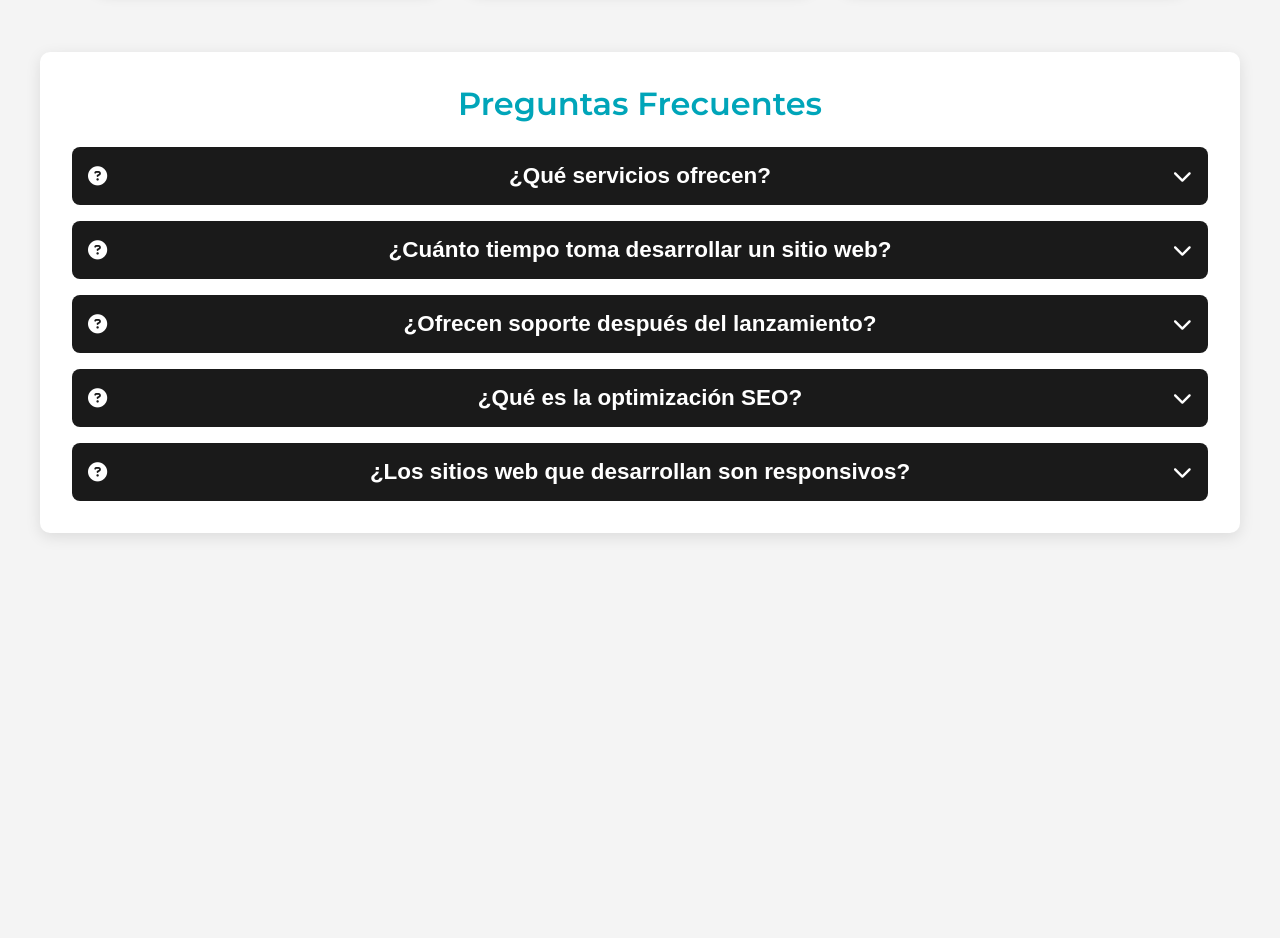
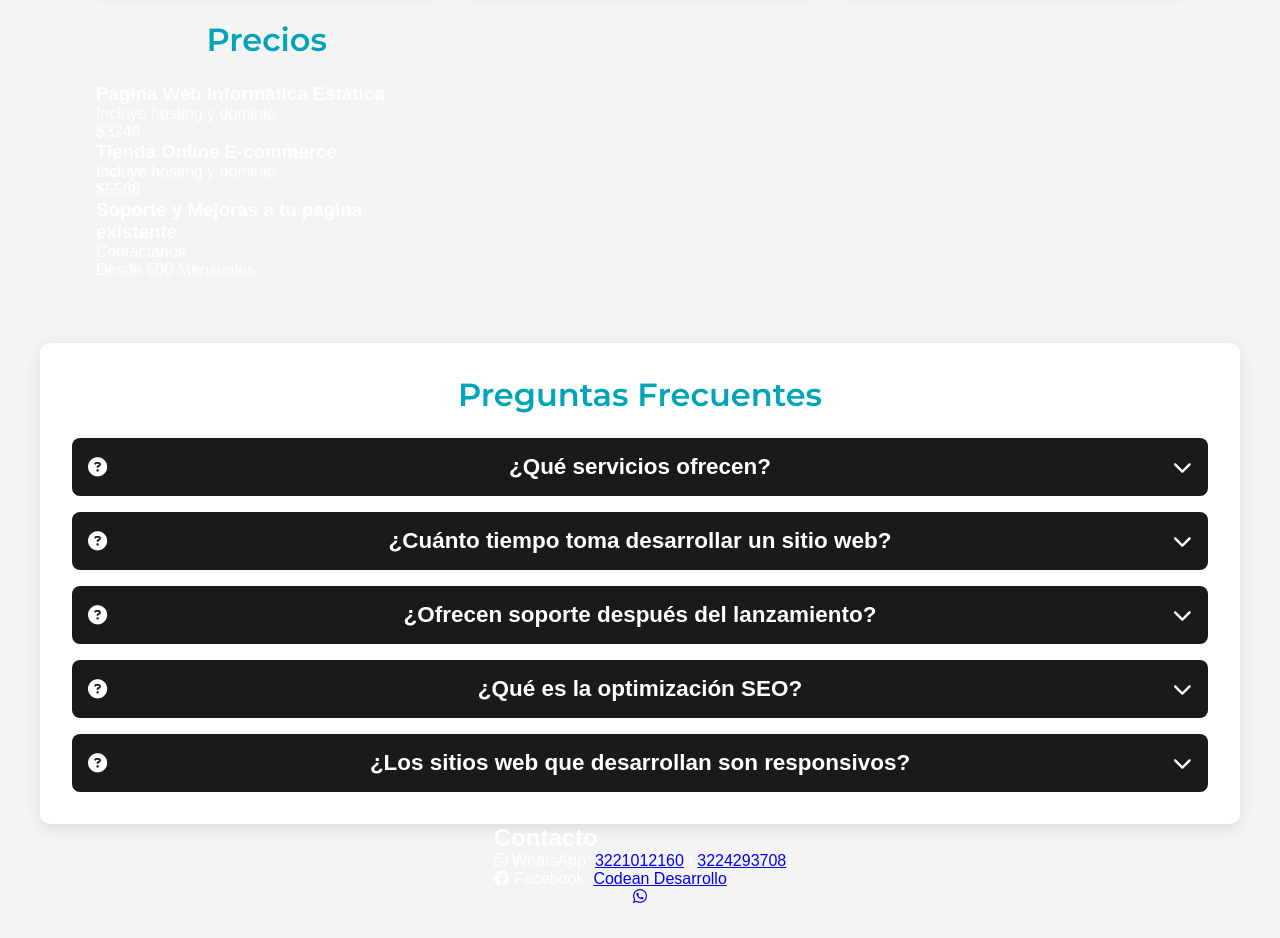
Before and after one commit to codeandesarrollo/codean, a plain HTML site: page index.html in a window 1280 px wide. Shown: the part 700-1638 px from the top of the page. Before the commit the page ends 1265 px from the top, so only its background shows below. Drawn offline with nearby package versions, Linux system fonts and the light colour scheme.

Commit message:
Update index.html

```diff
--- a/index.html
+++ b/index.html
@@ -51,12 +51,33 @@
       <p>Protegemos tu sitio contra amenazas.</p>
       <i class="fas fa-shield-alt icon"></i>
     </section>
+
+    <!-- Sección de Precios -->
+    <section class="pricing">
+      <h2 class="section-title">Precios</h2>
+      <div class="pricing-container">
+        <div class="pricing-item">
+          <h3>Página Web Informática Estática</h3>
+          <p>Incluye hosting y dominio</p>
+          <span class="price">$3248</span>
+        </div>
+        <div class="pricing-item">
+          <h3>Tienda Online E-commerce</h3>
+          <p>Incluye hosting y dominio</p>
+          <span class="price">$5568</span>
+        </div>
+        <div class="pricing-item">
+          <h3>Soporte y Mejoras a tu pagina existente</h3>
+          <p>Contáctanos</p>
+          <span class="price">Desde 500 Mensuales</span>
+        </div>
+      </div>
+    </section>
   </main>
 
   <section class="faq">
     <h2 class="section-title">Preguntas Frecuentes</h2>
     <div class="faq-container">
-
       <div class="faq-item">
         <div class="faq-question">
           <i class="fas fa-question-circle icon"></i>
@@ -122,9 +143,29 @@
           <p>Sí, todos los sitios web que desarrollamos son responsivos, lo que significa que se adaptan a cualquier tipo de dispositivo (móviles, tabletas y computadoras de escritorio) para garantizar una experiencia de usuario óptima.</p>
         </div>
       </div>
-
     </div>
   </section>
+
+  <!-- Sección de Contacto -->
+  <footer class="contact-info">
+    <div class="contact-container">
+      <h2>Contacto</h2>
+      <p>
+        <i class="fab fa-whatsapp"></i> WhatsApp:
+        <a href="https://wa.me/3221012160" target="_blank">3221012160</a> /
+        <a href="https://wa.me/3224293708" target="_blank">3224293708</a>
+      </p>
+      <p>
+        <i class="fab fa-facebook"></i> Facebook:
+        <a href="https://www.facebook.com/Codean.desarrollo/" target="_blank">Codean Desarrollo</a>
+      </p>
+    </div>
+  </footer>
+
+  <!-- Burbuja flotante de WhatsApp -->
+  <a href="https://wa.me/3221012160" class="whatsapp-float" target="_blank">
+    <i class="fab fa-whatsapp whatsapp-icon"></i>
+  </a>
 
   <script src="js.js"></script>
 </body>
```
Lines whose indentation alone changed are shown as unchanged.
